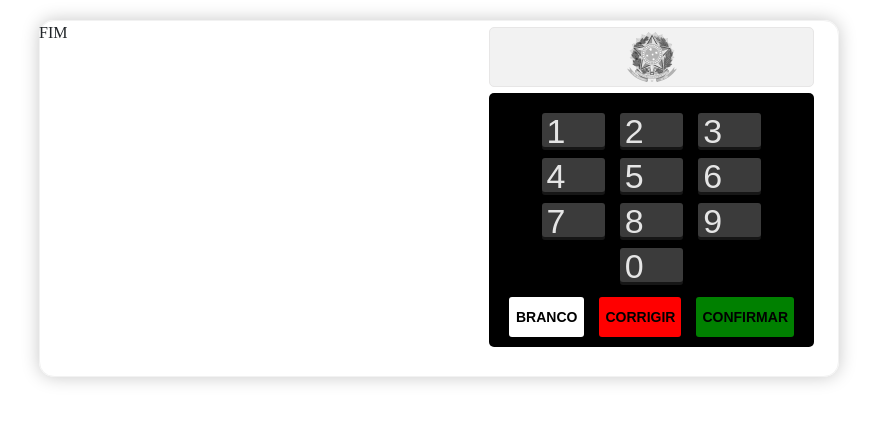
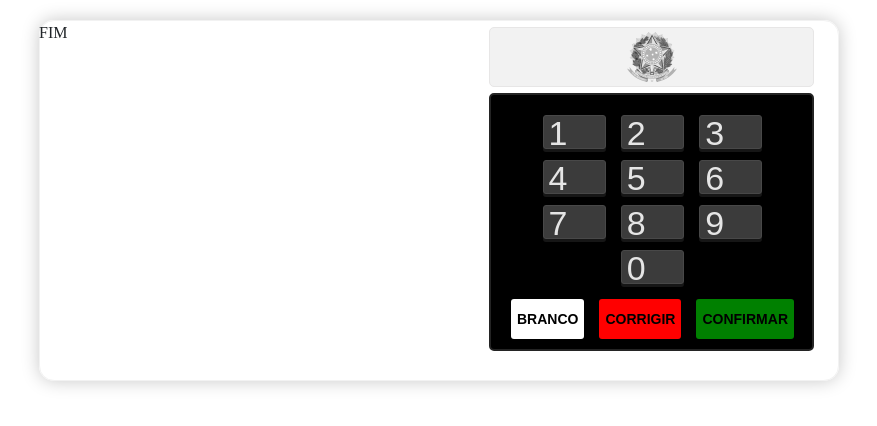
Before and after one commit to predadork182/Urna-Eletr-nica, a plain HTML site: page index.html in a window 1280 px wide. Shown: the whole page, without its empty margins (201-1078 px from the left). Drawn offline with Linux system fonts and the light colour scheme.

Commit message:
Formtação do botões

```diff
--- a/assets/style.css
+++ b/assets/style.css
@@ -84,6 +84,7 @@ ul.numeric li {
   gap: 15px;
   display: grid;
   border-radius: 5px;
+  border: 2px solid #242424;
 }
 .btns button.btn {
   background-color: #3b3b3b;
@@ -96,8 +97,9 @@ ul.numeric li {
   position: relative;
   z-index: 1;
   border-radius: 3px;
+  border: 1px solid #484848;
   height: 34px;
-  line-height: 37px;
+  line-height: 34px;
   font-size: 34px;
 }
 .btns button.btn:hover {
```
